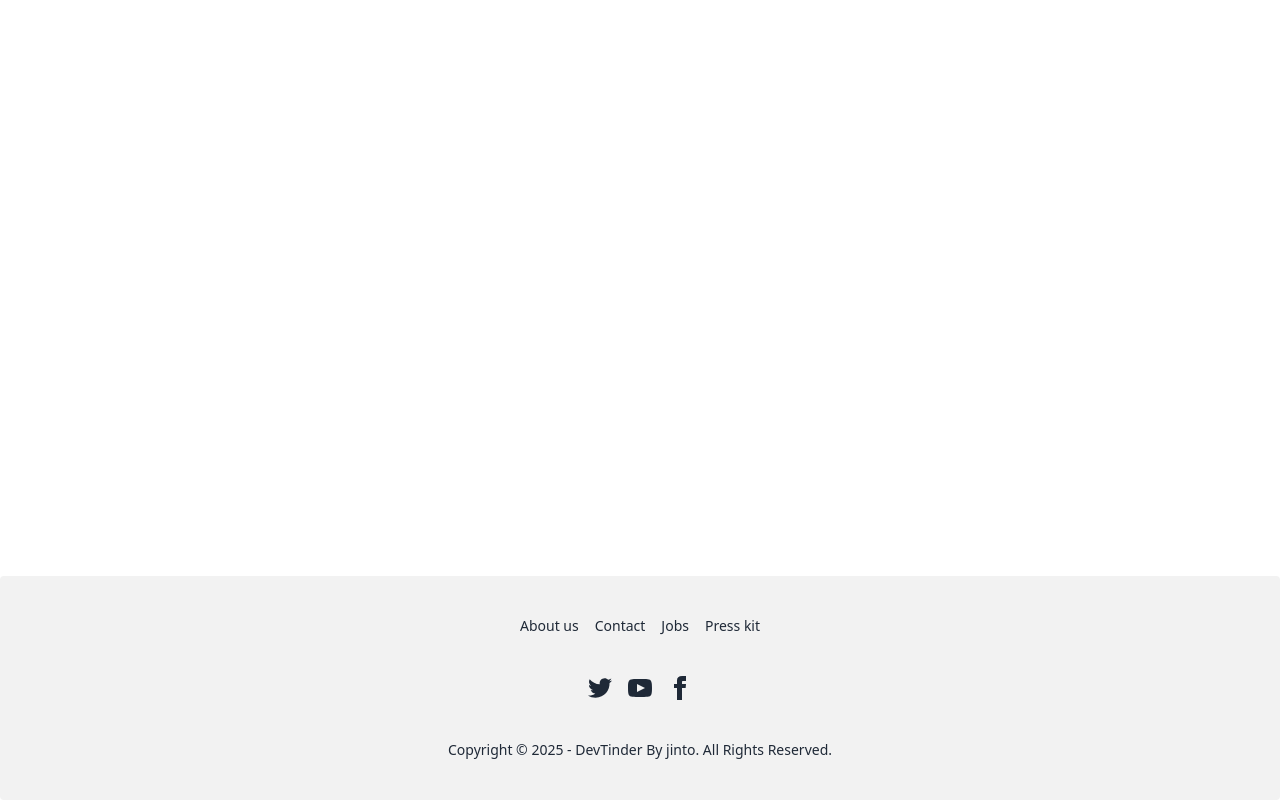
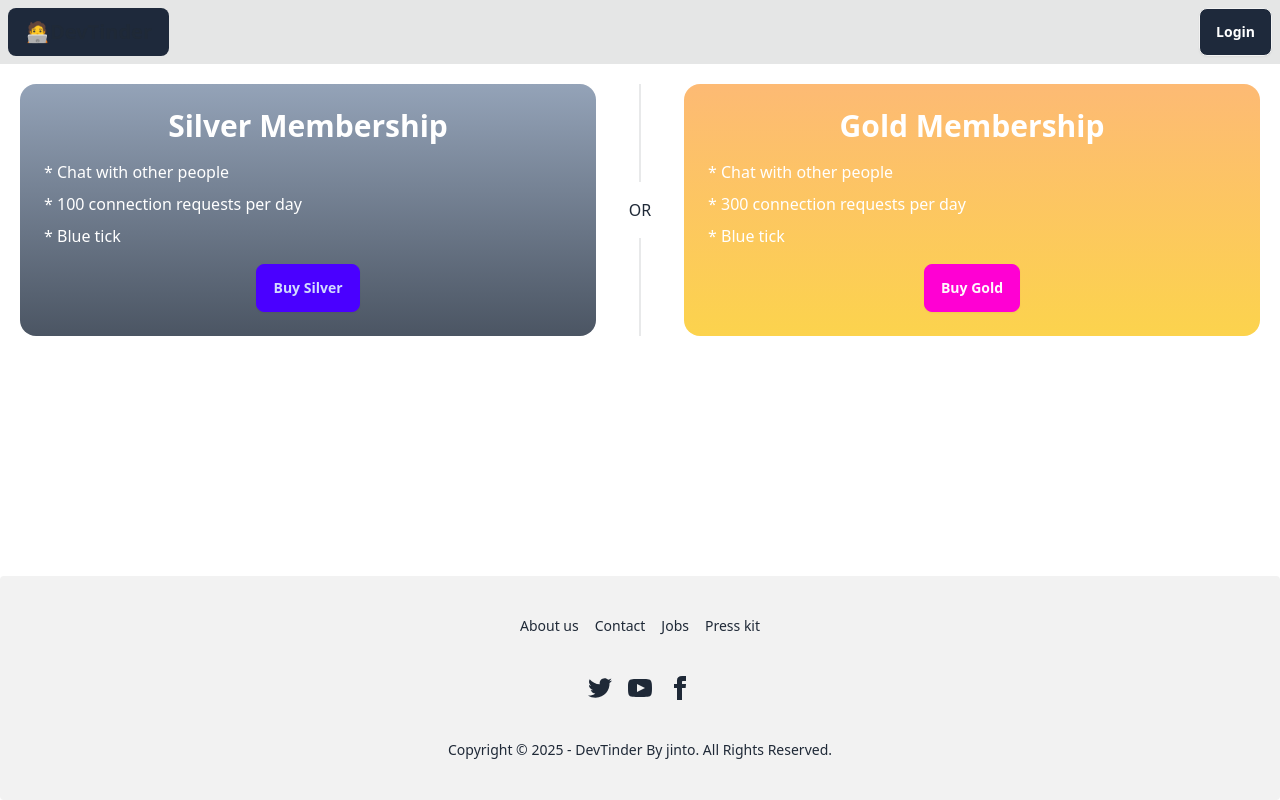
Before and after one commit to Jintops/devTinder-frontend, a React (Vite) app: page /premium in a window 1280 px wide. Built offline with nearby package versions, Linux system fonts and the light colour scheme; no server answers.

Commit message:
premium component

```diff
--- a/src/App.jsx
+++ b/src/App.jsx
@@ -9,6 +9,7 @@ import Footer from "./components/Footer";  // Import Footer
 import { Provider } from "react-redux";
 import appStore from "./utils/appStore";
 import Body from "./components/Body";  // Ensure Body is a proper layout
+import Premium from "./components/Premium";
 
 function App() {
 
@@ -25,6 +26,7 @@ function App() {
                 <Route path="login" element={ <Login />} />
                 <Route path="connections" element={<Connections />} />
                 <Route path="requests" element={<Requests />} />
+                <Route path="premium" element={ <Premium/>}/>
               </Route>
             </Routes>
           </div>
--- a/src/components/NavBar.jsx
+++ b/src/components/NavBar.jsx
@@ -57,6 +57,7 @@ const NavBar = () => {
             <li><Link to="/connections">Connections</Link></li>
             <li><Link to="/feed">Feed</Link></li>
             <li><Link to="/requests">Requests</Link></li>
+             <li><Link to="/premium">Premium</Link></li>
             <li><a onClick={handleLogOut}>LOGout</a></li>
           </ul>
         </div>
--- /dev/null
+++ b/src/components/Premium.jsx
@@ -0,0 +1,40 @@
+import React from 'react'
+
+const Premium = () => {
+  return (
+    <div className='m-5'>
+      <div className="flex flex-col lg:flex-row w-full gap-5 items-center justify-center">
+        {/* Silver Membership */}
+        <div className="card bg-gradient-to-b from-slate-400 to-gray-600 rounded-box h-auto p-6 w-full lg:w-1/2">
+          <h1 className='font-bold text-3xl text-white text-center mb-4'>Silver Membership</h1>
+          <ul className='text-white space-y-2'>
+            <li>* Chat with other people</li>
+            <li>* 100 connection requests per day</li>
+            <li>* Blue tick</li>
+          </ul>
+          <div className='mt-4 flex justify-center'>
+            <button className='btn btn-primary'>Buy Silver</button>
+          </div>
+        </div>
+
+        {/* Divider only visible on large screens */}
+        <div className="divider lg:divider-horizontal hidden lg:flex">OR</div>
+
+        {/* Gold Membership */}
+        <div className="card bg-gradient-to-b from-orange-300 to-amber-300 rounded-box h-auto p-6 w-full lg:w-1/2">
+          <h1 className='font-bold text-3xl text-white text-center mb-4'>Gold Membership</h1>
+          <ul className='text-white space-y-2'>
+            <li>* Chat with other people</li>
+            <li>* 300 connection requests per day</li>
+            <li>* Blue tick</li>
+          </ul>
+          <div className='mt-4 flex justify-center'>
+            <button className='btn btn-secondary'>Buy Gold</button>
+          </div>
+        </div>
+      </div>
+    </div>
+  )
+}
+
+export default Premium
```
